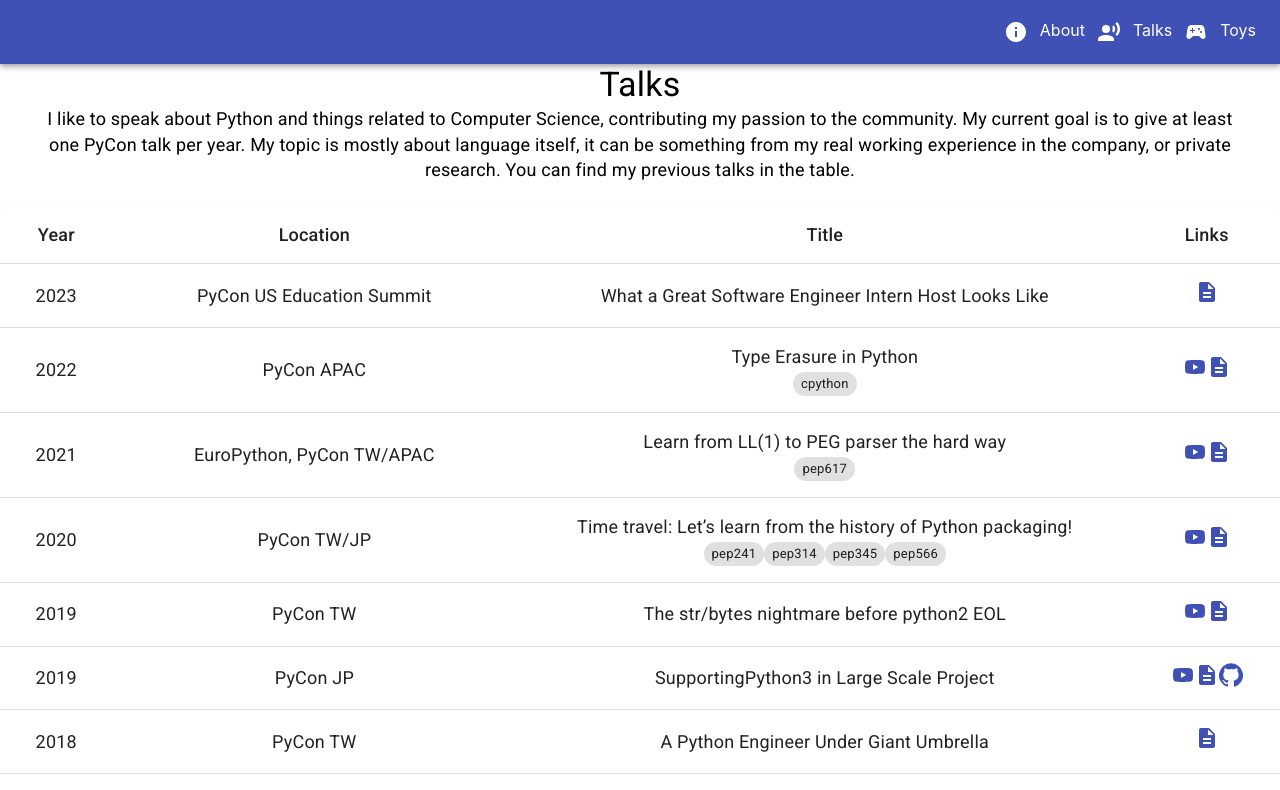
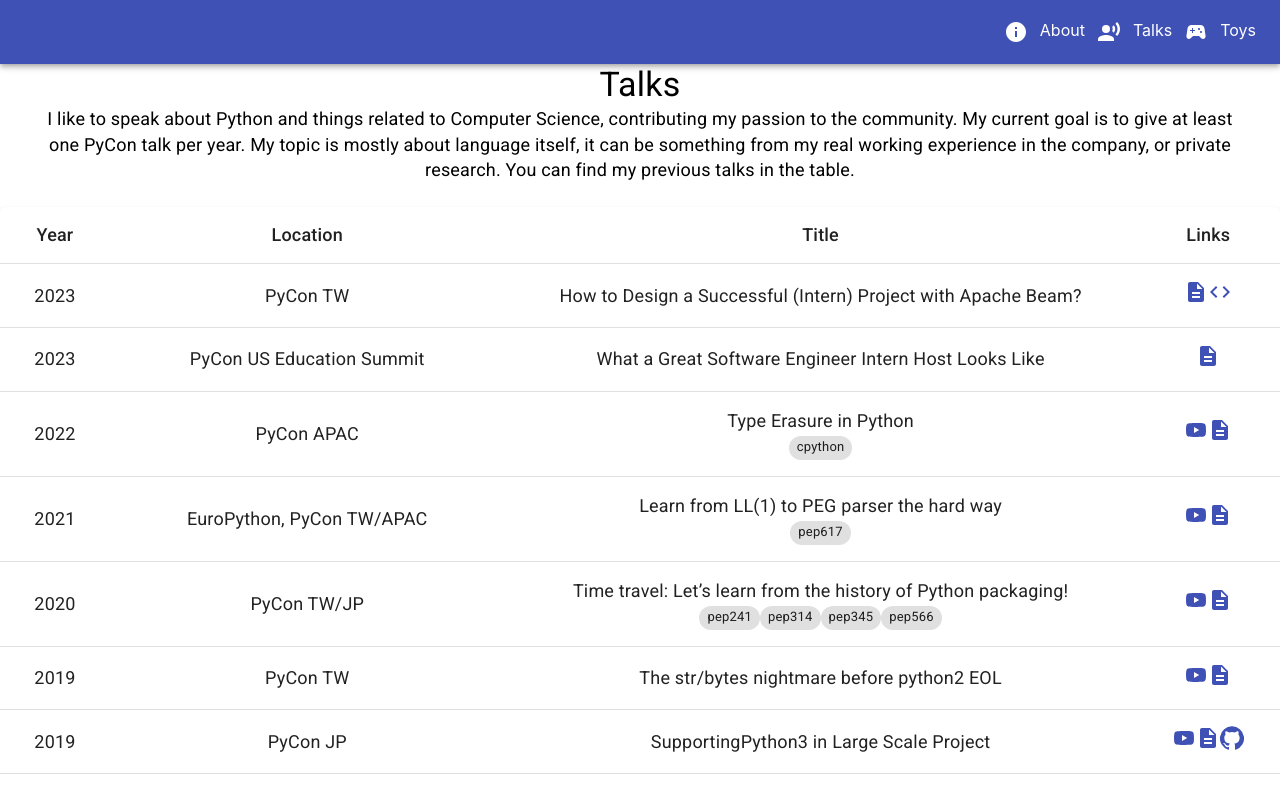
Before and after one commit to note35/about, a React (Create React App) app: page /about/talks in a window 1280 px wide. Shown: the top 790 px of the page. Built offline with nearby package versions, Linux system fonts and the light colour scheme.

Commit message:
Add apache beam slide and some related code updates.

```diff
--- a/src/AboutItems.tsx
+++ b/src/AboutItems.tsx
@@ -42,6 +42,6 @@
     "description": "PEG, absl::flat_hash_map, History of Python dict and hash, and Python Virtual Machine."
   }, {
     "name": "Recommended Tech Podcasts",
-    "description": "[PyCast (mandarin only)](https://pycast.firstory.io/), [Python Bytes](https://pythonbytes.fm/), [The Python Podcast.__init__](https://www.pythonpodcast.com/), [CppCast](https://cppcast.com/), [Acquired](https://www.acquired.fm/), and [LadyBug Podcast](https://www.ladybug.dev/)."
+    "description": "[PyCast (mandarin only)](https://pycast.firstory.io/), [Python Bytes](https://pythonbytes.fm/), [The Python Podcast.__init__](https://www.pythonpodcast.com/), [CppCast](https://cppcast.com/), [Acquired](https://www.acquired.fm/)."
   }
 ]
--- a/src/ItemTable.tsx
+++ b/src/ItemTable.tsx
@@ -12,6 +12,7 @@
 import YouTubeIcon from "@material-ui/icons/YouTube"
 import GitHubIcon from "@material-ui/icons/GitHub"
 import DescriptionIcon from "@material-ui/icons/Description"
+import CodeIcon from "@material-ui/icons/Code"
 
 interface LinkType {
   source: string,
@@ -27,9 +28,10 @@
 }
 
 const LinkIcon = {
-  "Youtube": <YouTubeIcon />,
+  "Code": <CodeIcon />,
   "Github": <GitHubIcon />,
-  "SlideShare": <DescriptionIcon />
+  "SlideShare": <DescriptionIcon />,
+  "Youtube": <YouTubeIcon />
 }
 
 export type ItemTableProps = {
--- a/src/TalkItems.tsx
+++ b/src/TalkItems.tsx
@@ -2,6 +2,17 @@
 
 export const TalkItems: Array<RowType> = [
   {
+    "year": "2023",
+    "reason": "PyCon TW",
+    "title": "How to Design a Successful (Intern) Project with Apache Beam?",
+    "links": [{
+      "source": "SlideShare",
+      "url": "https://github.com/note35/about/blob/dev/public/slides/2023-apache_beam.pdf"
+    }, {
+      "source": "Code",
+      "url": "https://colab.research.google.com/drive/1KT-0pNQbvxjNoLa1me_09uvQSDDwVz0q?usp=sharing"
+    }]
+  }, {
     "year": "2023",
     "reason": "PyCon US Education Summit",
     "title": "What a Great Software Engineer Intern Host Looks Like",
```
Also changed, not shown: 1 other file (tests, documents, lock files or other folders).
